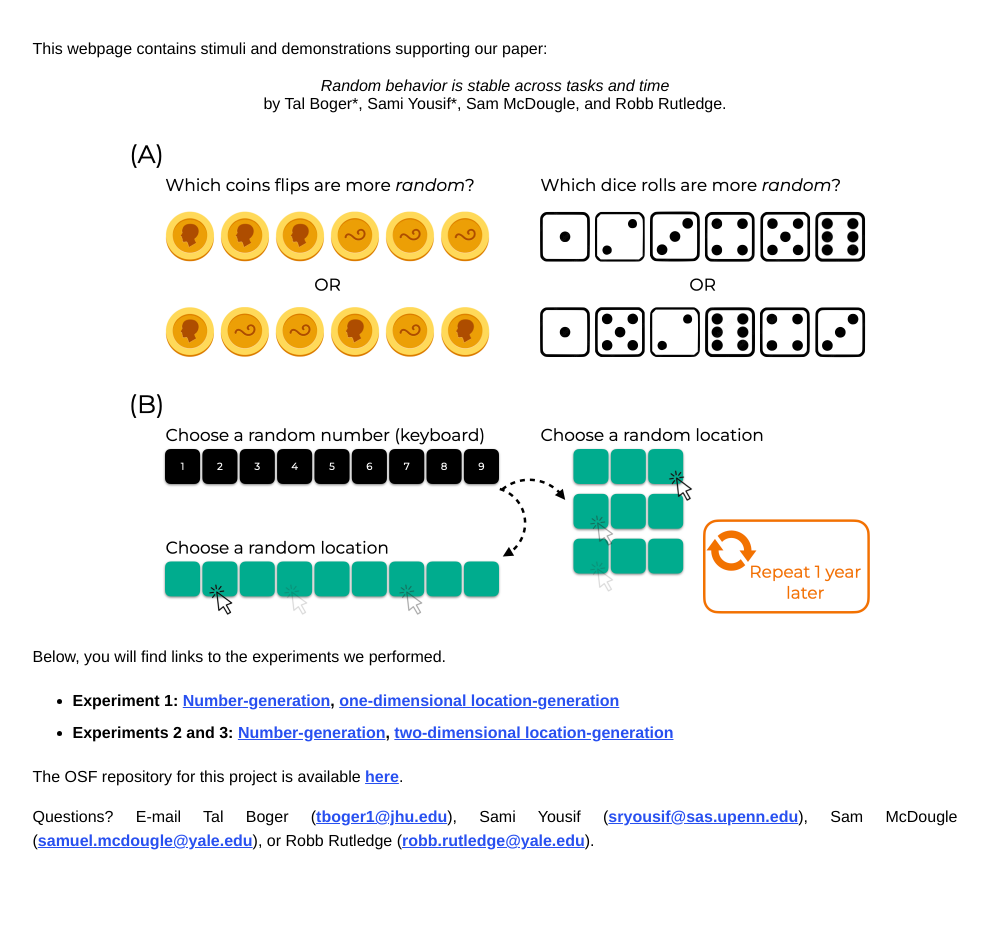
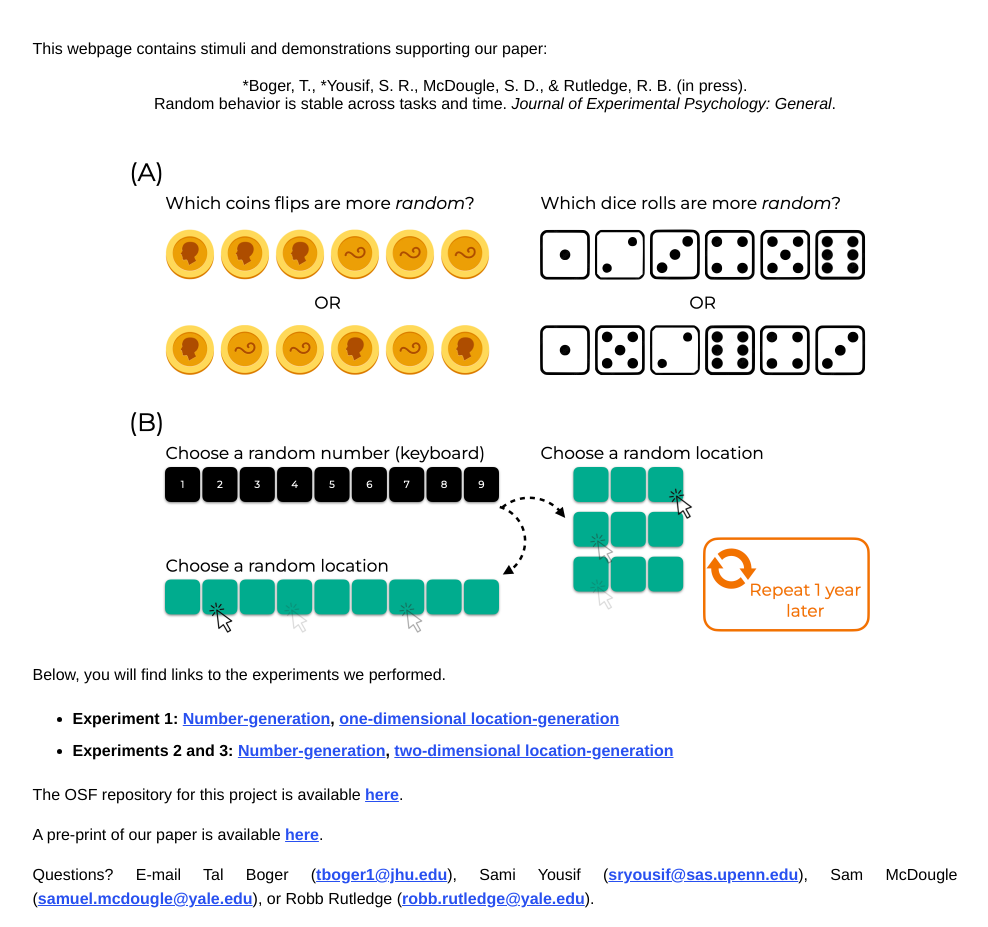
Before and after one commit to perceptionstudies/randomness, a plain HTML site: page index.html in a window 1280 px wide. Shown: the part 81-1008 px from the top of the page, without its empty margins (145-1133 px from the left). Before the commit the page ends 950 px from the top, so only its background shows below. Drawn offline with Linux system fonts and the light colour scheme.

Commit message:
pre-print update

```diff
--- a/index.html
+++ b/index.html
@@ -13,14 +13,16 @@
         <div id=introText>
             <h2>Random behavior is stable across tasks and time</h2>
             <p>This webpage contains stimuli and demonstrations supporting our paper:
-						<p><center><i>Random behavior is stable across tasks and time</i><br>by Tal Boger*, Sami Yousif*, Sam McDougle, and Robb Rutledge.</center></p>
+							<p><center>*Boger, T., *Yousif, S. R., McDougle, S. D., & Rutledge, R. B. (in press). <br>Random behavior is stable across tasks and time. <i>Journal of Experimental Psychology: General</i>.</center></p>
+							<br>
             <img src="fig1.png" alt="figure 1 from our paper"  width=750 style="display:block; margin:0 auto"/>
 						<p>Below, you will find links to the experiments we performed.</p>
             <ul>
               <li><strong>Experiment 1: <a href="e1/index_number.html">Number-generation</a>, <a href="e1/index_location.html">one-dimensional location-generation</a></strong></li>
 							<li><strong>Experiments 2 and 3: <a href="e2/index_number.html">Number-generation</a>, <a href="e2/index_location.html">two-dimensional location-generation</a></strong></li>
             </ul>
-            <p>The OSF repository for this project is available <a href="https://osf.io/ebycj/?view_only=300c6daefdbb468aa62acb3c6b5c13ff">here</a>.</p>
+            <p>The OSF repository for this project is available <a href="https://osf.io/ebycj/">here</a>.</p>
+						<p>A pre-print of our paper is available <a href="https://osf.io/preprints/psyarxiv/mtfdc">here</a>.</p>
 						<p>Questions? E-mail Tal Boger (<a href="mailto:tboger1@jhu.edu">tboger1@jhu.edu</a>), Sami Yousif (<a href="mailto:sryousif@sas.upenn.edu">sryousif@sas.upenn.edu</a>), Sam McDougle (<a href="mailto:samuel.mcdougle@yale.edu">samuel.mcdougle@yale.edu</a>), or Robb Rutledge (<a href="mailto:robb.rutledge@yale.edu">robb.rutledge@yale.edu</a>).</p>
         </div>
     </body>
```
